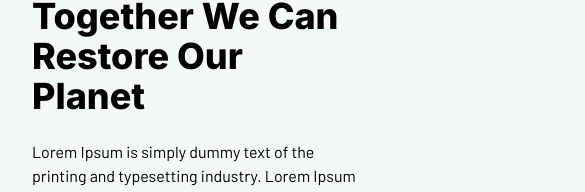
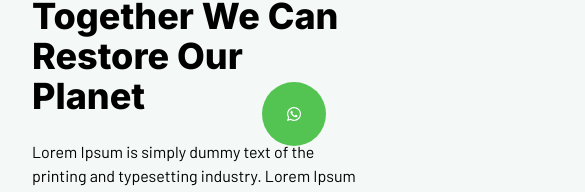
Before and after one commit to HEVpro/ecoges-solar, a Next.js app: page / in a window 390 px wide. Shown: the part 538-730 px from the top of the page, 585 px wide, since content can reach past the window. Built offline with nearby package versions, Linux system fonts and the light colour scheme.

Commit message:
feat: whatsapp button

```diff
--- a/components/navbar.tsx
+++ b/components/navbar.tsx
@@ -6,6 +6,7 @@ import Link from "next/link";
 import PrimaryButton from "./atoms/button";
 import ResponsiveMenu from "./atoms/responsive-menu";
 import { FontAwesomeIcon } from '@fortawesome/react-fontawesome'
+import {faWhatsapp} from "@fortawesome/free-brands-svg-icons";
 
 
 const icons = require("@fortawesome/free-solid-svg-icons")
@@ -20,7 +21,7 @@ const Navbar = () => {
         menuResponsive ? setMenuResponsive(false) : setMenuResponsive(true)
     }
     return (
-        <nav className="z-30 w-full bg-darkGreen flex items-center justify-evenly sm:justify-between py-2 px-6 font-Barlow relative text-white">
+        <nav className="z-50 w-full bg-darkGreen flex items-center justify-evenly sm:justify-between py-2 px-6 font-Barlow relative text-white">
             <div className="ml-0 md:ml-28">
                 <Link href="/">
                     <a>
@@ -39,6 +40,9 @@ const Navbar = () => {
             </div>
             <ResponsiveMenu edit={menuResponsive} setEdit={setMenuResponsive} />
             <button className="block lg:hidden" onClick={handleResponsiveMenu}><FontAwesomeIcon className="text-5xl text-white w-10 h-10" icon={icons[myIcons[0].icon]} /></button>
+            {/*<button className="block w-10 h-10 bg-softGreen rounded-full flex items-center justify-center text-white p-3 sm:hidden">*/}
+            {/*    <FontAwesomeIcon icon={faWhatsapp}/>*/}
+            {/*</button>*/}
             <PrimaryButton target="#Contacto" content="Contacto" classname="mr-0 md:mr-8 hidden sm:block"/>
         </nav>
     )
--- a/components/whatsapp.tsx
+++ b/components/whatsapp.tsx
@@ -1,11 +1,18 @@
-import Data from '../data.json';
 import {FontAwesomeIcon} from "@fortawesome/react-fontawesome";
 import {faWhatsapp} from "@fortawesome/free-brands-svg-icons";
+import {useRouter} from "next/router";
 
 const Whatsapp = () => {
+    const contactUrl = encodeURI(
+        "https://wa.me/34676374041?text=Hola, estoy contactando desde la web de Ecoges Solar. Necesito mas información, "
+    );
+    const router = useRouter()
+    const handleContact = () =>{
+        router.push(contactUrl)
+    }
     return (
-            <div className="inline sticky top-32 translate-x-72 sm:hidden bg-transparent">
-                <button className="w-16 h-16 bg-softGreen rounded-full flex items-center justify-center text-white p-3">
+            <div className="fixed bottom-40 right-16 z-50 mt-10 sm:hidden bg-transparent">
+                <button onClick={handleContact} className="w-16 h-16 bg-softGreen rounded-full flex items-center justify-center text-white p-3">
                     <FontAwesomeIcon icon={faWhatsapp}/>
                 </button>
             </div>
--- a/pages/index.tsx
+++ b/pages/index.tsx
@@ -15,7 +15,7 @@ import Whatsapp from "../components/whatsapp";
 
 const Home: NextPage = () => {
     return (
-        <div className="flex flex-col justify-end">
+        <div className="flex flex-col justify-items-end">
             <Head>
                 <title>{Data.pageTitle}</title>
                 <meta name="viewport" content="initial-scale=1.0, width=device-width"/>
```
